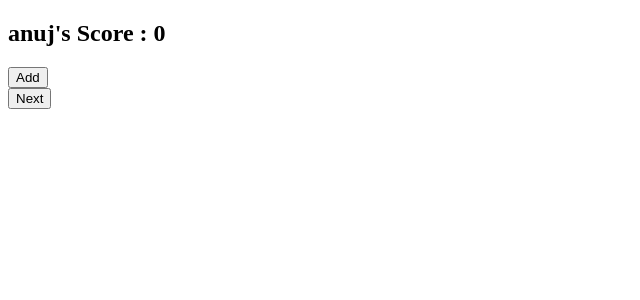
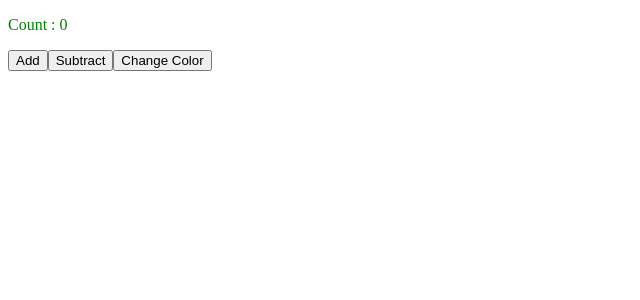
Before and after one commit to anuz505/React-Basics, a React (Vite) app in the folder my-react-app/: page / in a window 1280 px wide. Shown: the top 300 px of the page, without its empty margins (0-640 px from the left). Built offline with nearby package versions, Linux system fonts and the light colour scheme.

Commit message:
MyComponent with useEffect hook

```diff
--- /dev/null
+++ b/my-react-app/src/03_managing_state/06_useEffecthook.jsx
@@ -0,0 +1,30 @@
+import { useEffect, useState } from "react";
+
+export default function MyComponent() {
+  const [count, setCount] = useState(0);
+  const [color, setColor] = useState("Green");
+
+  useEffect(() => {
+    document.title = `Count ${count} | ${color}`;
+  }, [color, count]);
+
+  function addCount() {
+    setCount((c) => c + 1);
+  }
+  function subCount() {
+    setCount((c) => c - 1);
+  }
+  function changeColor() {
+    setColor((color) =>
+      color === "Green" ? (color = "Red") : (color = "Green")
+    );
+  }
+  return (
+    <>
+      <p style={{ color: color }}>Count : {count}</p>
+      <button onClick={addCount}>Add</button>
+      <button onClick={subCount}>Subtract</button>
+      <button onClick={changeColor}>Change Color</button>
+    </>
+  );
+}
--- a/my-react-app/src/App.jsx
+++ b/my-react-app/src/App.jsx
@@ -1,10 +1,10 @@
 import "../src/index.css";
-import Scoreboard from "./03_managing_state/ResetingStatewithKeys.jsx";
+import MyComponent from "./03_managing_state/06_useEffecthook.jsx";
 
 function App() {
   return (
     <>
-      <Scoreboard />
+      <MyComponent />
     </>
   );
 }
```
